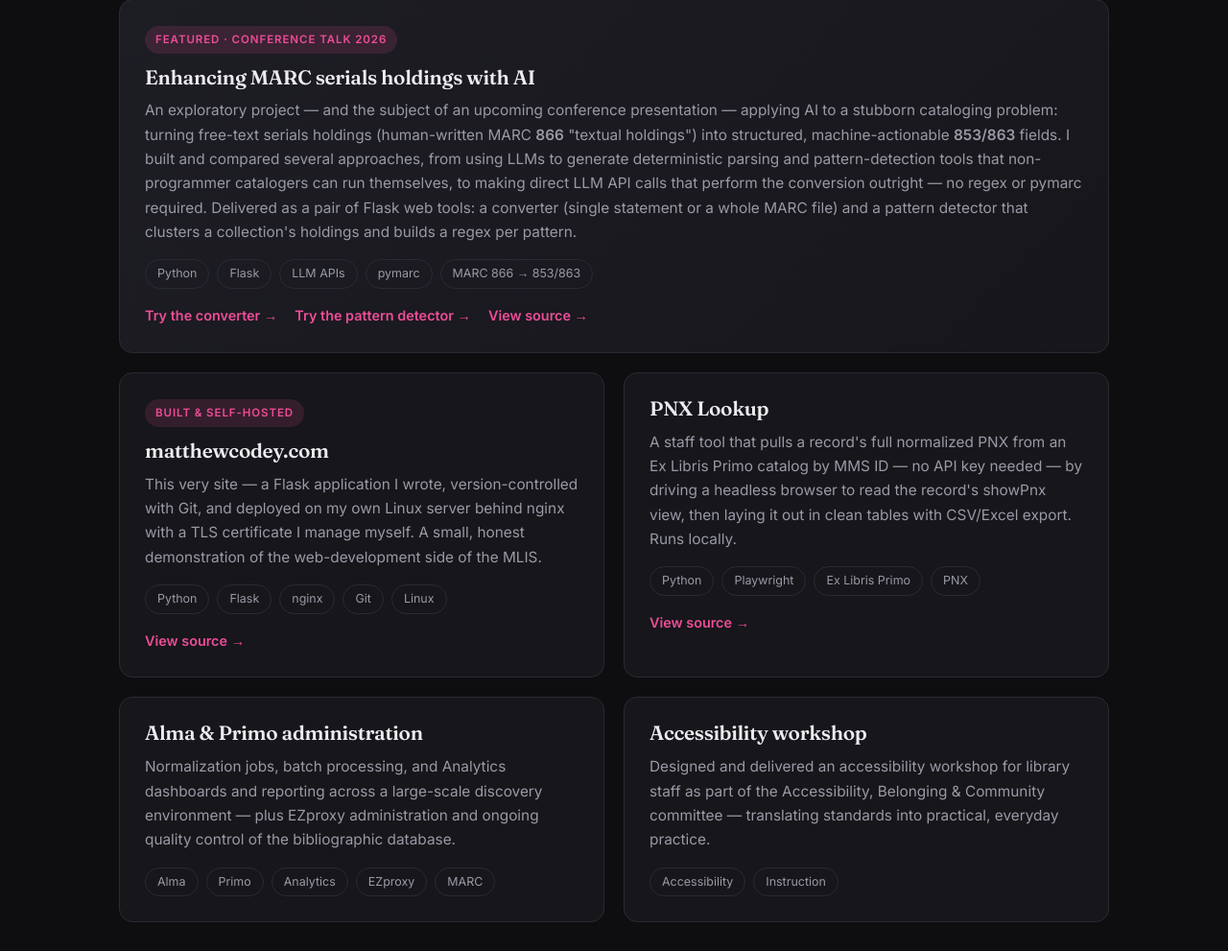
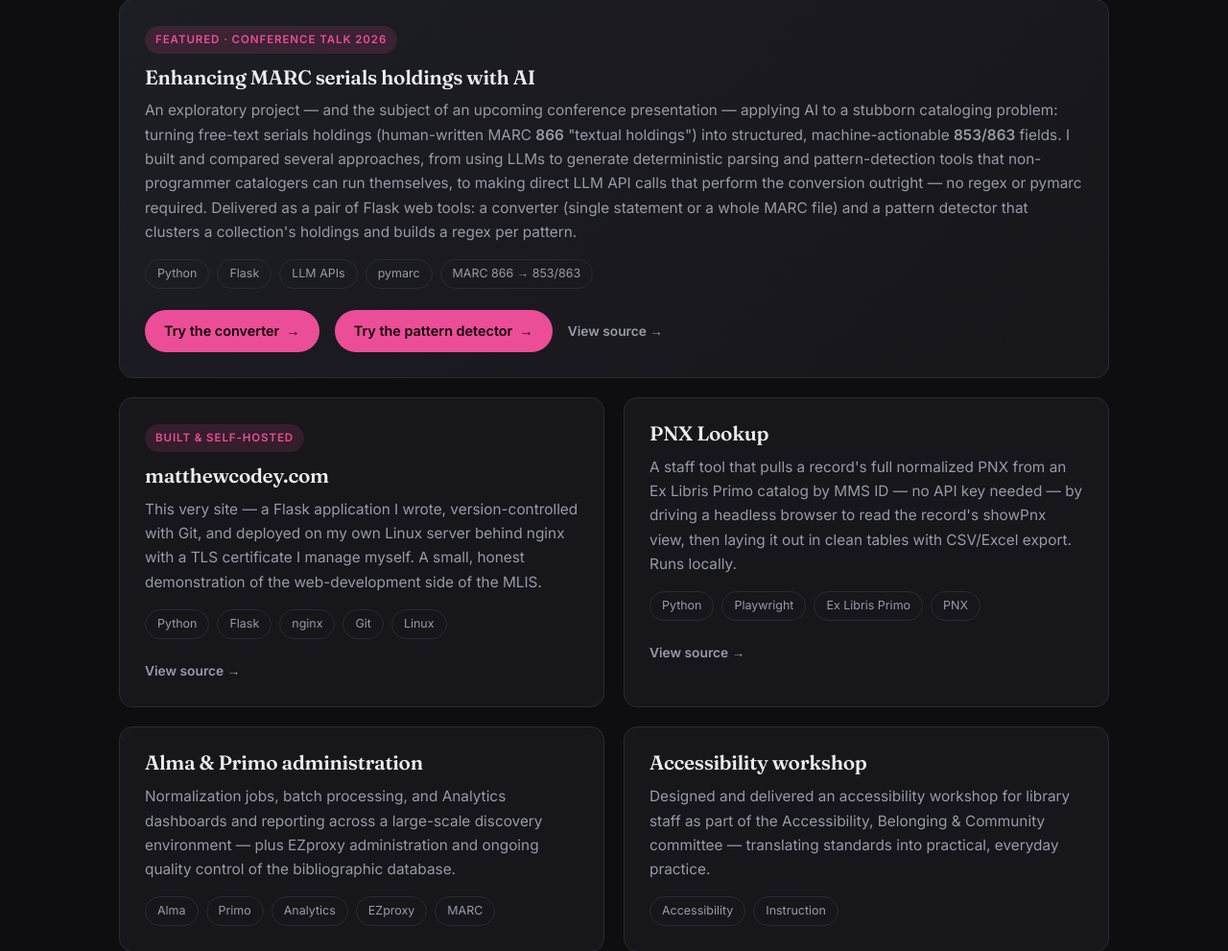
Before and after one commit to bdmcodey/mcsite, a Flask app: page /projects/ in a window 1280 px wide. Shown: the part 312-1303 px from the top of the page at 96% size. Run offline with Flask 3, Linux system fonts and the light colour scheme.

Commit message:
Projects: make Try-it-live links prominent pill buttons

```diff
--- a/static/css/main.css
+++ b/static/css/main.css
@@ -61,9 +61,15 @@ h1.big{font-size:clamp(2.5rem,6vw,4rem);margin-bottom:22px}
 .card p{color:var(--muted);font-size:.96rem}
 .stack{display:flex;gap:8px;flex-wrap:wrap;margin-top:16px}
 .chip{border:1px solid var(--line);color:var(--muted);font-size:.78rem;padding:4px 12px;border-radius:999px}
-.card-links{display:flex;gap:18px;flex-wrap:wrap;margin-top:16px}
-.card-links a{color:var(--accent);font-weight:600;font-size:.9rem}
-.card-links a:hover{text-decoration:underline}
+.card-links{display:flex;gap:16px;flex-wrap:wrap;align-items:center;margin-top:22px}
+/* Primary "try it live" actions — filled accent pills */
+.btn-try{display:inline-flex;align-items:center;gap:7px;background:var(--accent);color:#12060c;font-weight:600;font-size:.9rem;padding:10px 20px;border-radius:999px;transition:transform .12s,box-shadow .15s}
+.btn-try:hover{transform:translateY(-2px);box-shadow:0 6px 18px rgba(236,77,151,.34)}
+.btn-try .arw{transition:transform .15s}
+.btn-try:hover .arw{transform:translateX(3px)}
+/* Secondary "view source" — quiet text link that stands apart from the buttons */
+.src-link{color:var(--muted);font-weight:600;font-size:.86rem;transition:color .15s}
+.src-link:hover{color:var(--accent);text-decoration:underline}
 
 /* Resume */
 .resume-head{display:flex;justify-content:space-between;align-items:flex-end;flex-wrap:wrap;gap:16px;margin-bottom:8px}
--- a/templates/projects.html
+++ b/templates/projects.html
@@ -14,9 +14,9 @@
         <p>An exploratory project — and the subject of an upcoming conference presentation — applying AI to a stubborn cataloging problem: turning free-text serials holdings (human-written MARC <strong>866</strong> "textual holdings") into structured, machine-actionable <strong>853/863</strong> fields. I built and compared several approaches, from using LLMs to generate deterministic parsing and pattern-detection tools that non-programmer catalogers can run themselves, to making direct LLM API calls that perform the conversion outright — no regex or pymarc required. Delivered as a pair of Flask web tools: a converter (single statement or a whole MARC file) and a pattern detector that clusters a collection's holdings and builds a regex per pattern.</p>
         <div class="stack"><span class="chip">Python</span><span class="chip">Flask</span><span class="chip">LLM APIs</span><span class="chip">pymarc</span><span class="chip">MARC 866 → 853/863</span></div>
         <div class="card-links">
-          <a href="https://tools.matthewcodey.com/converter" target="_blank" rel="noopener">Try the converter &rarr;</a>
-          <a href="https://tools.matthewcodey.com/patterns" target="_blank" rel="noopener">Try the pattern detector &rarr;</a>
-          <a href="https://github.com/bdmcodey/marc-serials-toolkit" target="_blank" rel="noopener">View source &rarr;</a>
+          <a class="btn-try" href="https://tools.matthewcodey.com/converter" target="_blank" rel="noopener">Try the converter <span class="arw">&rarr;</span></a>
+          <a class="btn-try" href="https://tools.matthewcodey.com/patterns" target="_blank" rel="noopener">Try the pattern detector <span class="arw">&rarr;</span></a>
+          <a class="src-link" href="https://github.com/bdmcodey/marc-serials-toolkit" target="_blank" rel="noopener">View source &rarr;</a>
         </div>
       </div>
 
@@ -26,7 +26,7 @@
         <p>This very site — a Flask application I wrote, version-controlled with Git, and deployed on my own Linux server behind nginx with a TLS certificate I manage myself. A small, honest demonstration of the web-development side of the MLIS.</p>
         <div class="stack"><span class="chip">Python</span><span class="chip">Flask</span><span class="chip">nginx</span><span class="chip">Git</span><span class="chip">Linux</span></div>
         <div class="card-links">
-          <a href="https://github.com/bdmcodey/mcsite" target="_blank" rel="noopener">View source &rarr;</a>
+          <a class="src-link" href="https://github.com/bdmcodey/mcsite" target="_blank" rel="noopener">View source &rarr;</a>
         </div>
       </div>
 
@@ -35,7 +35,7 @@
         <p>A staff tool that pulls a record's full normalized PNX from an Ex Libris Primo catalog by MMS ID — no API key needed — by driving a headless browser to read the record's showPnx view, then laying it out in clean tables with CSV/Excel export. Runs locally.</p>
         <div class="stack"><span class="chip">Python</span><span class="chip">Playwright</span><span class="chip">Ex Libris Primo</span><span class="chip">PNX</span></div>
         <div class="card-links">
-          <a href="https://github.com/bdmcodey/marc-serials-toolkit/tree/main/pnx-lookup" target="_blank" rel="noopener">View source &rarr;</a>
+          <a class="src-link" href="https://github.com/bdmcodey/marc-serials-toolkit/tree/main/pnx-lookup" target="_blank" rel="noopener">View source &rarr;</a>
         </div>
       </div>
 
```
